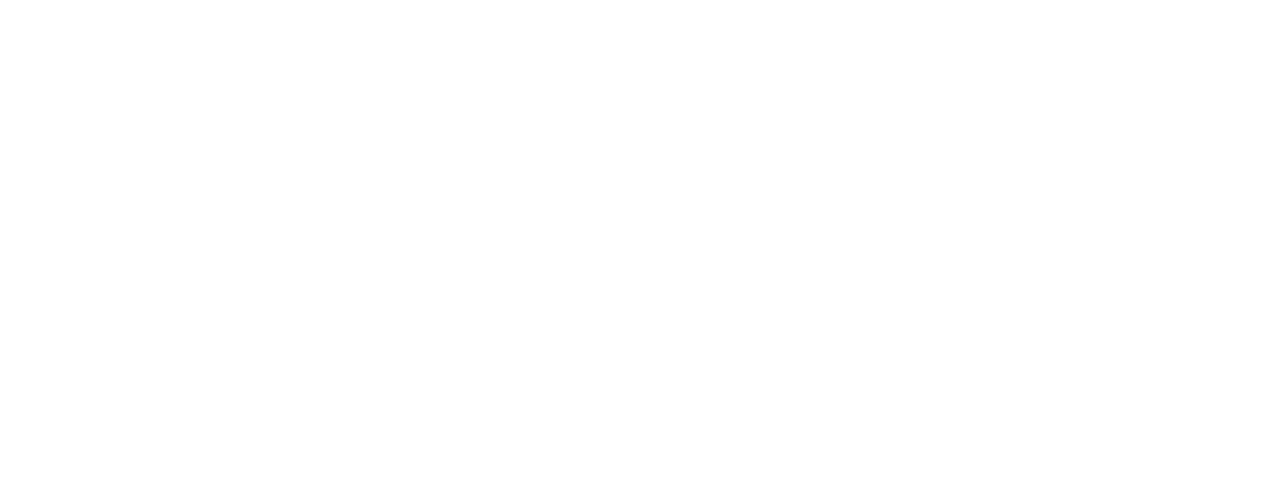
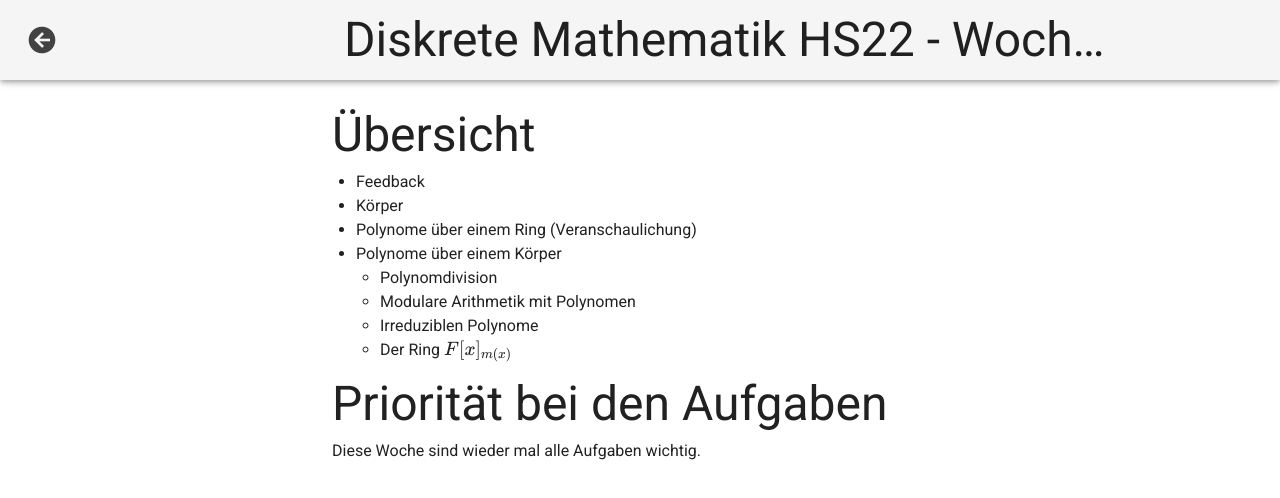
Before and after one commit to HumbleCatcher/eth-homepage, a Nuxt app: page /dm2022/week/10 in a window 1280 px wide. Before the commit this address had no page. Shown: the top 498 px of the page. Built offline with nearby package versions, Linux system fonts and the light colour scheme.

Commit message:
upload schedule for week10

```diff
--- a/pages/dm2022/index.vue
+++ b/pages/dm2022/index.vue
@@ -111,6 +111,9 @@
       <li>
         <NuxtLink to="/dm2022/week/9"> Woche 9 </NuxtLink>
       </li>
+      <li>
+        <NuxtLink to="/dm2022/week/10"> Woche 10 </NuxtLink>
+      </li>
     </ul>
   </default-layout>
 </template>
--- /dev/null
+++ b/pages/dm2022/week/10.vue
@@ -0,0 +1,35 @@
+<template>
+  <default-layout title="Diskrete Mathematik HS22 - Woche 10" back="/dm2022">
+    <h3>Übersicht</h3>
+    <ul>
+      <li>Feedback</li>
+      <li>Körper</li>
+      <li>Polynome über einem Ring (Veranschaulichung)</li>
+      <li>
+        Polynome über einem Körper
+        <ul>
+          <li>Polynomdivision</li>
+          <li>Modulare Arithmetik mit Polynomen</li>
+          <li>Irreduziblen Polynome</li>
+          <li>Der Ring <katex t="F[x]_{m(x)}" /></li>
+        </ul>
+      </li>
+    </ul>
+    <h3>Priorität bei den Aufgaben</h3>
+    Diese Woche sind wieder mal alle Aufgaben wichtig.
+    <!-- <h3>Links</h3>
+    <ul>
+      <li>
+        <a :href="$static('/dm2022/week9/notes.pdf')">Meine Notizen</a>,
+        <a :href="$static('/dm2022/week9/slides.pdf')">die Slides</a> und
+        <a
+          href="https://create.kahoot.it/share/woche-9/18f15ba3-3ded-4dc2-b340-93e109418375"
+          >das Kahoot</a
+        >
+      </li>
+      <li>
+        <a href="https://forms.gle/dVSDnP4JywHXzY2c8"> Feedback Formular </a>
+      </li>
+    </ul> -->
+  </default-layout>
+</template>
```
